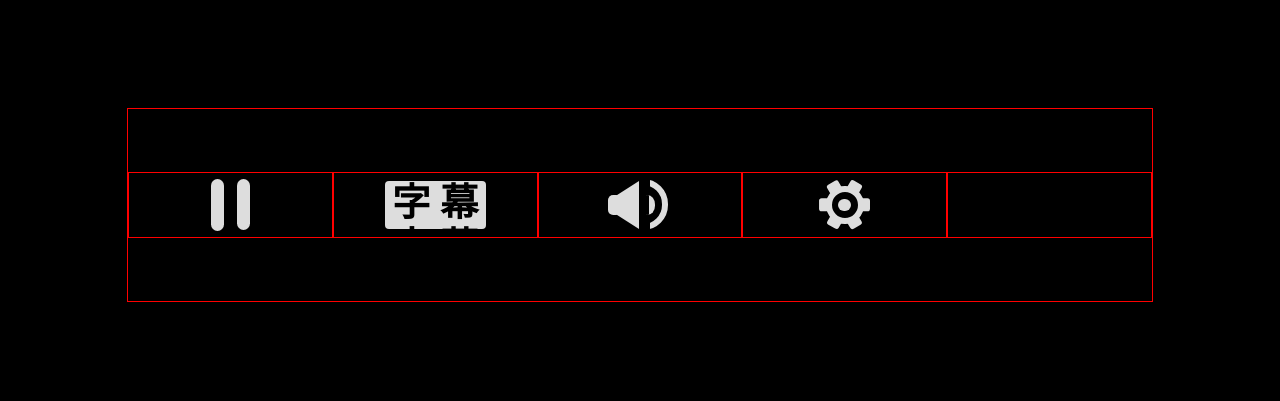
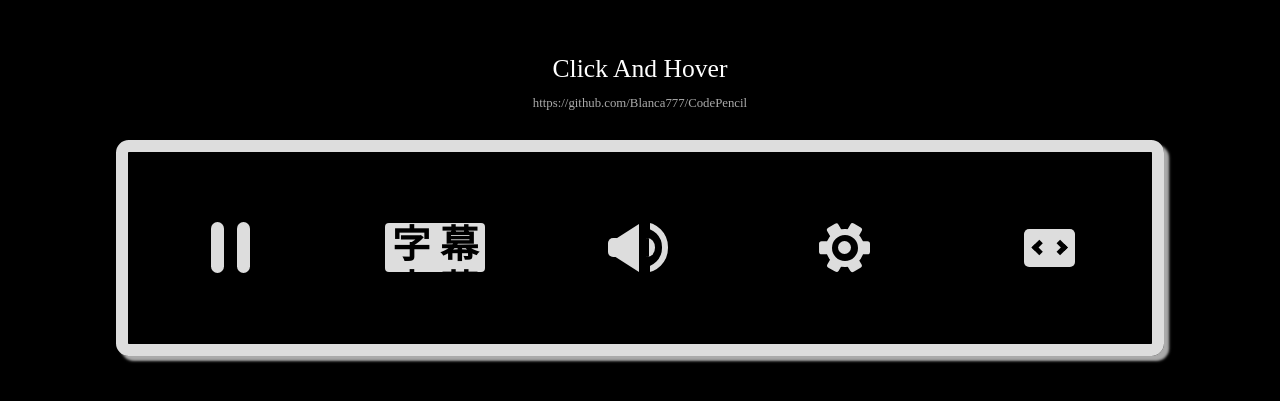
Before and after one commit to Blanca777/CodePencil, a plain HTML site: page like bilibili button/index.html in a window 1280 px wide. Shown: the part 195-596 px from the top of the page. Drawn offline with Linux system fonts and the light colour scheme.

Commit message:
wide Screen

```diff
--- a/like bilibili button/index.css
+++ b/like bilibili button/index.css
@@ -8,14 +8,26 @@ body {
   background: #000;
   margin: 0;
   display: flex;
+  flex-direction: column;
   justify-content: center;
   align-items: center;
 }
-
+#nav{
+  color: #fff;
+  margin-bottom: 2vw;
+  font-size: 2vw;
+  text-align: center;
+}
+#nav span{
+  font-size: 1vw;
+  color: #aaa;
+}
 #container {
   width: 80vw;
   height: 15vw;
-  border: 1px solid red;
+  border: 1vw solid #ddd;
+  border-radius: 1vw;
+  box-shadow: 0.4vw 0.4vw 0.2vw #aaa;
   display: flex;
   justify-content: space-around;
   align-items: center;
@@ -27,7 +39,6 @@ body {
   display: flex;
   justify-content: center;
   align-items: center;
-  border: 1px solid red;
 }
 
 /* 播放 */
@@ -115,9 +126,9 @@ body {
 #subtitleWrapper {
   display: inline-block;
   box-sizing: border-box;
-  width: 50%;
-  height: 100%;
-  padding: 0.6vw 0;
+  width: 9vw;
+  height: 5vw;
+  padding: 0.6vw;
   overflow: hidden;
   user-select: none;
 }
@@ -134,7 +145,7 @@ body {
   background-color: var(--endColor);
 }
 #subtitleContent:hover .subtitle_fontAtClose {
-  animation: closezimu 0.1s linear 2;
+  animation: closezimu 0.2s linear 2;
 }
 .subtitle_line {
   position: absolute;
@@ -216,18 +227,24 @@ body {
     transform: translateY(-50%) scale(1);
   }
 }
-
+/* 音量 */
 #volumeWrapper {
+  width: 7vw;
+  height: 5vw;
+  padding: 0 1vw;
+  box-sizing: border-box;
+  overflow: hidden;
+  position: relative;
+}
+.volume_content {
   width: 5vw;
   height: 5vw;
-  /* background-color: #f40; */
   position: relative;
 }
-
 .volume_front {
   position: absolute;
   top: 1.75vw;
-  left: 0vw;
+  left: 0;
   z-index: 3;
   width: 1vw;
   height: 1.5vw;
@@ -287,18 +304,47 @@ body {
   border-left: 0.5vw solid var(--startColor);
   border-right: 0.5vw solid var(--startColor);
 }
-#volumeWrapper:hover {
-  transform: scale(0.9);
+.volume_closeline {
+  position: absolute;
+  top: 0;
+  left: 0;
+  z-index: 4;
+  width: 7vw;
+  height: 0.7vw;
+  border-radius: 0.4vw;
+  background-color: #ddd;
+  box-shadow: 0.1vw -0.2vw 0 #000;
+  transform: translate(0vw, 2.1vw) rotate(35deg);
+  transition: all 0.2s linear;
+}
+.volume_open + .volume_closeline {
+  transform: translate(-7vw, -3vw) rotate(35deg);
+}
+.volume_open:hover {
+  transform: translateY(0.2vw) scale(0.9);
   transition: all 0.1s ease-in-out;
 }
-#volumeWrapper:hover .volume_front {
+.volume_open:hover .volume_front {
+  background-color: var(--endColor);
+
   border-radius: 0.2vw;
 }
-#volumeWrapper:hover .volume_line1 {
+.volume_open:hover .volume_main {
+  border-right: 2vw solid var(--endColor);
+
+  border-radius: 0.2vw;
+}
+.volume_open:hover .volume_line1 {
+  background-color: var(--endColor);
   animation: volume_line1 0.5s ease-in-out;
 }
-#volumeWrapper:hover .volume_line2 {
+.volume_open:hover .volume_line2 {
+  border-color: var(--endColor);
+
   animation: volume_line2 0.5s 0.1s ease-in-out;
+}
+.volume_close:hover {
+  animation: closezimu 0.2s linear 2;
 }
 @keyframes volume_line1 {
   0% {
@@ -335,6 +381,7 @@ body {
   }
 }
 
+/* 设置 */
 #settingWrapper {
   width: 5vw;
   height: 5vw;
@@ -390,7 +437,7 @@ body {
   border-radius: 0.2vw;
 }
 .setting_main:hover {
-  transform: rotate(120deg) scale(.9);
+  transform: rotate(120deg) scale(0.9);
   transition: all 0.5s cubic-bezier(0.175, 0.885, 0.32, 1.275);
 }
 .setting_main:hover .setting_center {
@@ -399,3 +446,85 @@ body {
 .setting_main:hover .setting_center ~ div {
   box-shadow: 0 3.2vw 0 var(--endColor);
 }
+
+/* 宽屏 */
+#wideScreenWarpper {
+  width: 5vw;
+  height: 5vw;
+  display: flex;
+  justify-content: center;
+  align-items: center;
+}
+.wideScreen_main {
+  position: relative;
+  width: 4vw;
+  height: 3vw;
+  background-color: var(--startColor);
+  border-radius: 0.4vw;
+  display: flex;
+  justify-content: space-between;
+  align-items: center;
+}
+.wideScreen_left {
+  width: 0.5vw;
+  height: 0.5vw;
+  background-color: transparent;
+  border-bottom: 0.4vw solid #000;
+  border-left: 0.4vw solid #000;
+  transform: translateX(0.75vw) rotate(45deg);
+}
+.wideScreen_right {
+  width: 0.5vw;
+  height: 0.5vw;
+  background-color: transparent;
+  border-top: 0.4vw solid #000;
+  border-right: 0.4vw solid #000;
+  transform: translateX(-0.75vw) rotate(45deg);
+}
+.wideScreen_main:hover {
+  background-color: var(--endColor);
+
+  animation: wideScreen_main 0.4s cubic-bezier(0.175, 0.885, 0.32, 1.275);
+}
+.wideScreen_main:hover .wideScreen_left {
+  animation: wideScreen_left 0.4s cubic-bezier(0.175, 0.885, 0.32, 1.275);
+}
+.wideScreen_main:hover .wideScreen_right {
+  animation: wideScreen_right 0.4s cubic-bezier(0.175, 0.885, 0.32, 1.275);
+}
+@keyframes wideScreen_main {
+  0% {
+    width: 4vw;
+    height: 3vw;
+  }
+  50% {
+    width: 5vw;
+    height: 2.5vw;
+  }
+  100% {
+    width: 4vw;
+    height: 3vw;
+  }
+}
+@keyframes wideScreen_left {
+  0% {
+    transform: translateX(0.75vw) rotate(45deg);
+  }
+  50% {
+    transform: translateX(0.5vw) rotate(45deg);
+  }
+  100% {
+    transform: translateX(0.75vw) rotate(45deg);
+  }
+}
+@keyframes wideScreen_right {
+  0% {
+    transform: translateX(-0.75vw) rotate(45deg);
+  }
+  50% {
+    transform: translateX(-0.5vw) rotate(45deg);
+  }
+  100% {
+    transform: translateX(-0.75vw) rotate(45deg);
+  }
+}
--- a/like bilibili button/index.html
+++ b/like bilibili button/index.html
@@ -9,6 +9,10 @@
     <script src="./index.js" defer></script>
   </head>
   <body>
+    <div id="nav">
+      Click And Hover<br />
+      <span>https://github.com/Blanca777/CodePencil</span>
+    </div>
     <div id="container">
       <!-- 播放 -->
       <div class="box">
@@ -40,6 +44,7 @@
       <!-- 音量 -->
       <div class="box">
         <div id="volumeWrapper">
+          <div class="volume_content volume_open">
             <div class="volume_front"></div>
             <div class="volume_main"></div>
 
@@ -48,6 +53,9 @@
               <div class="volume_barrier"></div>
               <div class="volume_line1"></div>
             </div>
+          </div>
+
+          <div class="volume_closeline"></div>
         </div>
       </div>
       <!-- 设置 -->
@@ -61,7 +69,15 @@
           </div>
         </div>
       </div>
-      <div class="box">1</div>
+      <!-- 宽屏 -->
+      <div class="box">
+        <div id="wideScreenWarpper">
+          <div class="wideScreen_main">
+            <div class="wideScreen_left"></div>
+            <div class="wideScreen_right"></div>
+          </div>
+        </div>
+      </div>
     </div>
   </body>
 </html>
--- a/like bilibili button/index.js
+++ b/like bilibili button/index.js
@@ -1,24 +1,28 @@
 // 播放
 let play_state = true;
-const playWrapper = document.getElementById('playWrapper')
+const playWrapper = document.getElementById('playWrapper');
 const play_open = document.getElementsByClassName('play_open')[0];
 const play_close = document.getElementsByClassName('play_close')[0];
-playWrapper.addEventListener('click', function(){
-  console.log('123')
-  if(play_state){
-    play_open.classList = 'play_open play_show'
-    play_close.classList = 'play_close'
-  }else{
-    play_open.classList = 'play_open'
-    play_close.classList = 'play_close play_show'
+playWrapper.addEventListener('click', function () {
+  console.log('123');
+  if (play_state) {
+    play_open.classList = 'play_open play_show';
+    play_close.classList = 'play_close';
+  } else {
+    play_open.classList = 'play_open';
+    play_close.classList = 'play_close play_show';
   }
-  play_state = !play_state
-})
+  play_state = !play_state;
+});
 //字幕
 let subtitle_state = true;
 const subtitleContent = document.getElementById('subtitleContent');
-const subtitle_fontAtOpen = document.getElementsByClassName('subtitle_fontAtOpen')[0];
-const subtitle_fontAtClose = document.getElementsByClassName('subtitle_fontAtClose')[0];
+const subtitle_fontAtOpen = document.getElementsByClassName(
+  'subtitle_fontAtOpen'
+)[0];
+const subtitle_fontAtClose = document.getElementsByClassName(
+  'subtitle_fontAtClose'
+)[0];
 const subtitle_line = document.getElementsByClassName('subtitle_line')[0];
 subtitleContent.addEventListener('click', function () {
   if (subtitle_state) {
@@ -34,3 +38,16 @@ subtitleContent.addEventListener('click', function () {
   }
   subtitle_state = !subtitle_state;
 });
+// 音量
+let volume_state = true;
+const volumeWrapper = document.getElementById('volumeWrapper');
+const volume_content = document.getElementsByClassName('volume_content')[0];
+
+volumeWrapper.addEventListener('click', function () {
+  if (volume_state) {
+    volume_content.classList = 'volume_content volume_close';
+  } else {
+    volume_content.classList = 'volume_content volume_open';
+  }
+  volume_state = !volume_state;
+});
```
Lines whose indentation alone changed are shown as unchanged.
